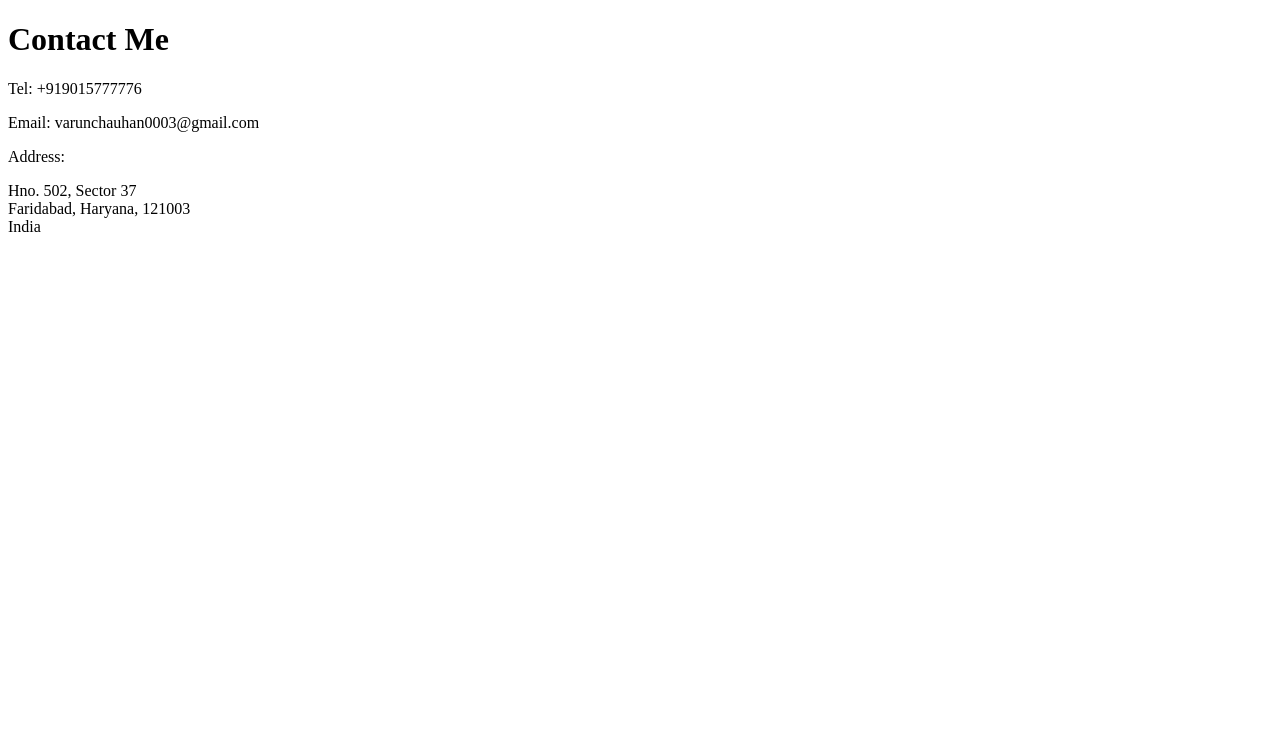
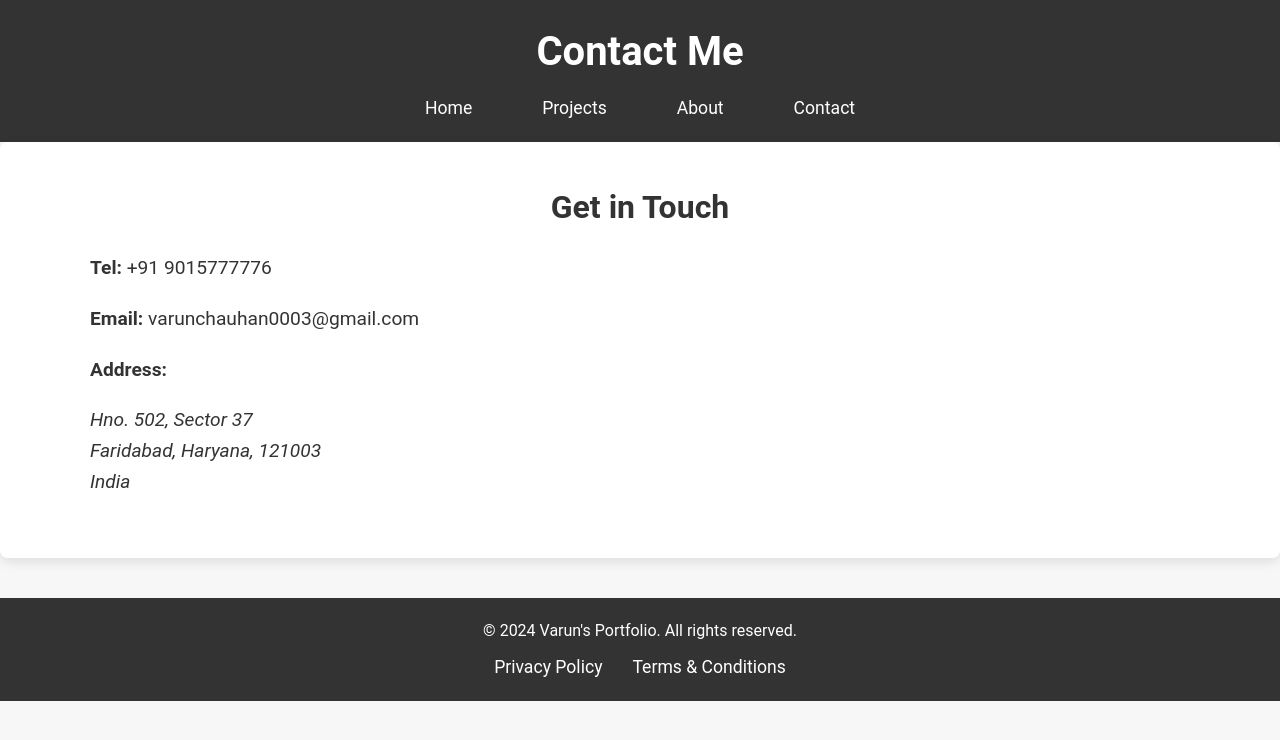
Before and after one commit to varunchauhan9696/html-portfolio, a plain HTML site: page public/contact.html in a window 1280 px wide. Drawn offline with Linux system fonts and the light colour scheme.

Commit message:
Update contact.html

```diff
--- a/public/contact.html
+++ b/public/contact.html
@@ -5,18 +5,49 @@
   <meta charset="UTF-8">
   <meta name="viewport" content="width=device-width, initial-scale=1.0">
   <title>Contact Me</title>
+  <link rel="stylesheet" href="./contact.css">
 </head>
 
 <body>
-  <h1>Contact Me</h1>
-  <p>Tel: +919015777776</p>
-  <p>Email: varunchauhan0003@gmail.com</p>
-  <p>Address:</p>
-  <p>
-    Hno. 502, Sector 37<br />
-    Faridabad, Haryana, 121003<br />
-    India <br />
-  </p>
+  <header>
+    <div class="container">
+      <h1>Contact Me</h1>
+      <nav>
+        <ul>
+          <li><a href="../index.html">Home</a></li>
+          <li><a href="../index.html">Projects</a></li>
+          <li><a href="./about.html">About</a></li>
+          <li><a href="./contact.html">Contact</a></li>
+        </ul>
+      </nav>
+    </div>
+  </header>
+
+  <main>
+    <div class="container">
+      <section id="contact-info">
+        <h2>Get in Touch</h2>
+        <p><strong>Tel:</strong> +91 9015777776</p>
+        <p><strong>Email:</strong> <a href="mailto:varunchauhan0003@gmail.com">varunchauhan0003@gmail.com</a></p>
+        <p><strong>Address:</strong></p>
+        <address>
+          Hno. 502, Sector 37<br />
+          Faridabad, Haryana, 121003<br />
+          India
+        </address>
+      </section>
+    </div>
+  </main>
+
+  <footer>
+    <div class="container">
+      <p>&copy; 2024 Varun's Portfolio. All rights reserved.</p>
+      <ul>
+        <li><a href="#">Privacy Policy</a></li>
+        <li><a href="#">Terms & Conditions</a></li>
+      </ul>
+    </div>
+  </footer>
 </body>
 
 </html>
```
